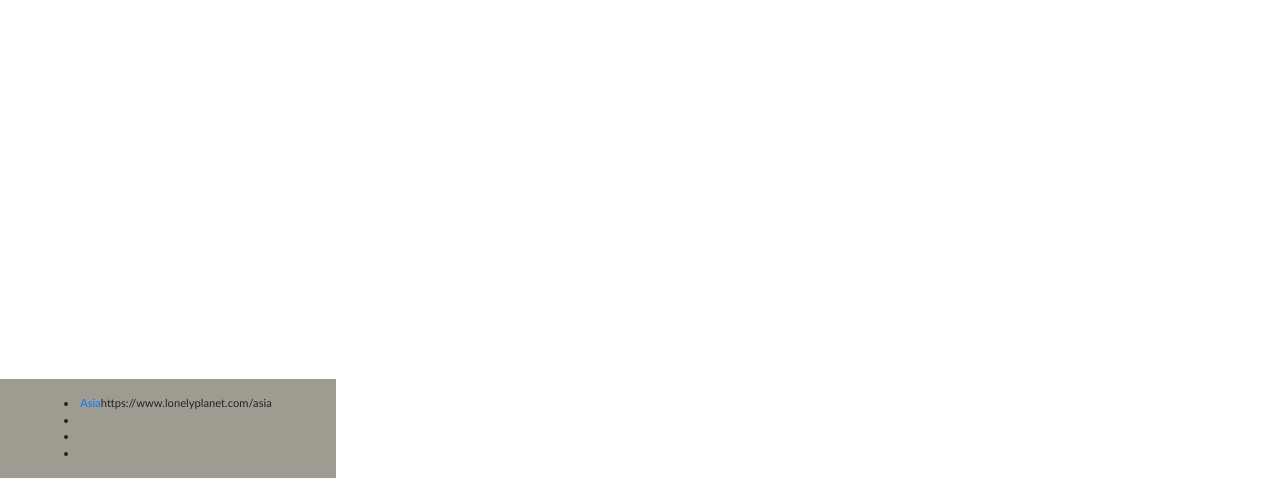
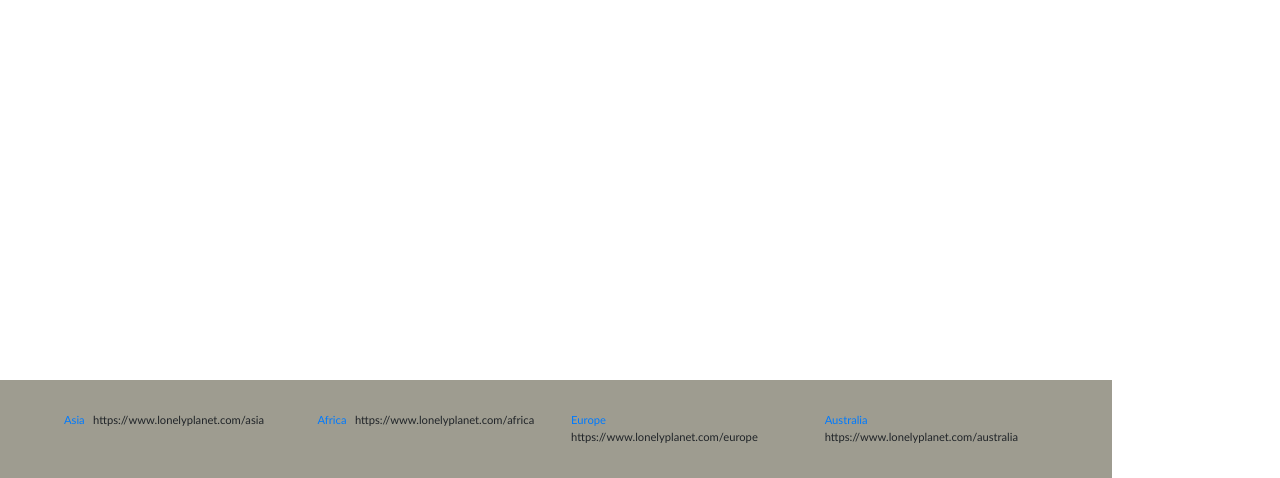
Before and after one commit to PhonethipLiu/react-travel-guide, a React app: page / in a window 1280 px wide. Shown: the part 322-800 px from the top of the page. Built offline with nearby package versions, Linux system fonts and the light colour scheme.

Commit message:
Bonus 1 done

```diff
--- a/src/components/App.css
+++ b/src/components/App.css
@@ -35,11 +35,12 @@
   max-width: 100%;
   font-size: .7em;
   background-color: rgba(63, 59, 34, 0.5);
-  padding: 1rem 4rem;
+  padding: 2rem 4rem;
   font-family: 'Gill Sans', 'Gill Sans MT', Calibri, 'Trebuchet MS', sans-serif;
   position: fixed;
   bottom: 0em;
   left: 0em;
+  list-style-type: none;
 
 }
 
--- a/src/components/App.js
+++ b/src/components/App.js
@@ -1,4 +1,6 @@
 import React, { Component } from 'react';
+
+import { Container, Row, Col } from 'reactstrap';
 
 import './App.css';
 import Header from './Header';
@@ -14,11 +16,20 @@ class App extends Component {
           <Main src="https://media.cntraveler.com/photos/571f9394fe5fd76f60bc1484/master/w_770,c_limit/manarola-italy-GettyImages-520953305.jpg"/>
         </div>
 
-        <footer className="App-footer">
-          <Footer url="https://www.lonelyplanet.com/asia" destination="Asia" info="https://www.lonelyplanet.com/asia" />
-          <Footer url="" destination="" />
-          <Footer url="" destination="" />
-          <Footer url="" destination="" />
+        <footer className="App-footer ontainer">
+          <div className="row">
+            <Col>
+            <Footer url="https://www.lonelyplanet.com/asia" destination="Asia" info="https://www.lonelyplanet.com/asia" />
+            </Col>
+            <Col>
+            <Footer url="https://www.lonelyplanet.com/africa" destination="Africa" info="https://www.lonelyplanet.com/africa" />
+            </Col>
+            <Col>
+            <Footer url="https://www.lonelyplanet.com/europe" destination="Europe" info="https://www.lonelyplanet.com/europe" />
+            </Col>
+            <Col>
+            <Footer url="https://www.lonelyplanet.com/australia" destination="Australia "  info="https://www.lonelyplanet.com/australia"/></Col>
+          </div>
         </footer>
       </div>
     );
--- a/src/components/Footer.js
+++ b/src/components/Footer.js
@@ -1,11 +1,11 @@
 import React, { Component } from 'react';
-import { Container, Row, Col } from 'reactstrap';
+
 
 import './App.css';
 
 function Footer(props) {
     return(
-        <li><a href="{props.url}">{props.destination}</a>
+        <li><a href="{props.url}">{props.destination}</a>&emsp;
         {props.info}</li>
     )
 }
```
